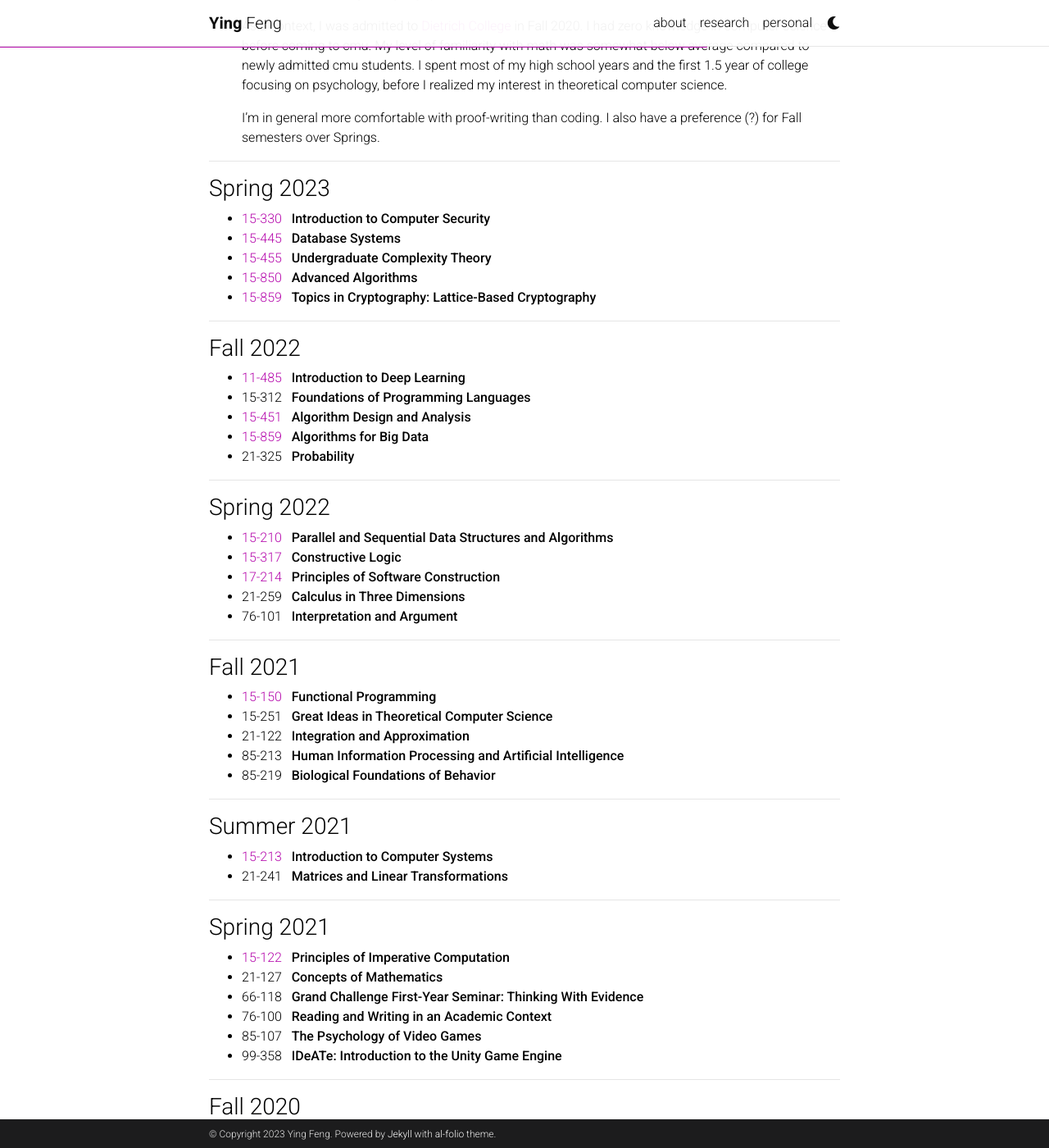
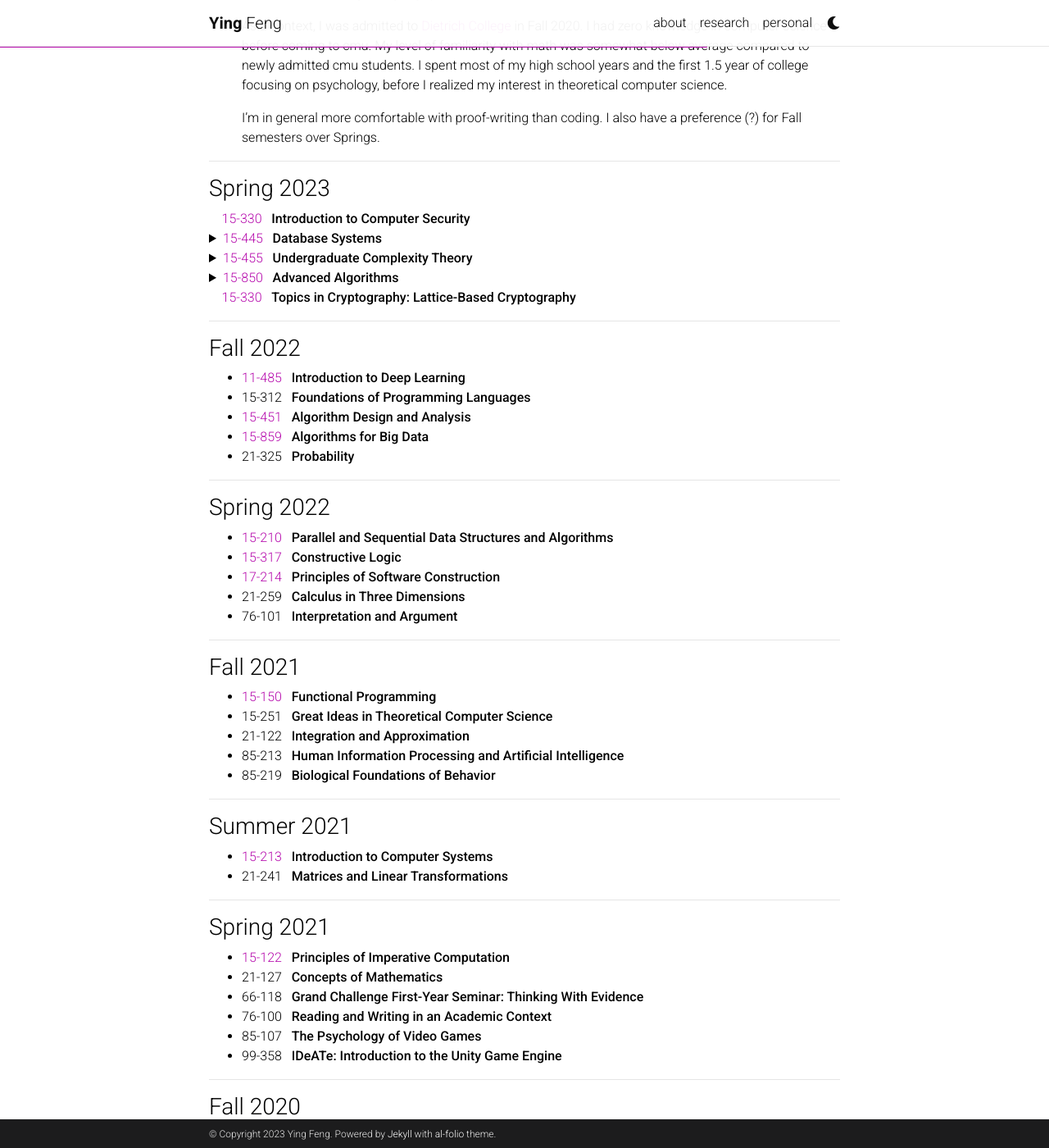
Before and after one commit to YinggggFeng/YinggggFeng.github.io, a Jekyll site: the page built from _posts/2023-05-10-courses.md, in a window 1280 px wide and 1400 px high, scrolled down 373 px. Shown: the whole window at 82% size. Built offline with Jekyll 4.4.1, drawn with Linux system fonts in a browser that asks for light colours; comment, search, counter and statistics services are not loaded; a style sheet for code colours, icons or effects is not loaded.

```diff
--- a/_layouts/page.html
+++ b/_layouts/page.html
@@ -13,4 +13,10 @@ layout: default
             {{ content }}
           </article>
 
+          <style>
+            .nobullet li {
+              list-style-type: none;
+            }
+          </style>
+
         </div>
--- a/_posts/2023-05-10-courses.md
+++ b/_posts/2023-05-10-courses.md
@@ -20,12 +20,44 @@ Feel free to contact me regarding any questions about these courses.
 ---
 
 ### Spring 2023
+<nobr>
+&nbsp; &nbsp; <a href="https://www.andrew.cmu.edu/course/18-330/2023s/">15-330</a> &nbsp; <strong>Introduction to Computer Security</strong>
 
-- [15-330](https://www.andrew.cmu.edu/course/18-330/2023s/) &nbsp; **Introduction to Computer Security**
-- [15-445](https://15445.courses.cs.cmu.edu/spring2023/) &nbsp; **Database Systems**
-- [15-455](https://www.cs.cmu.edu/~15455/index.html) &nbsp; **Undergraduate Complexity Theory**
-- [15-850](https://www.cs.cmu.edu/~15850/) &nbsp; **Advanced Algorithms**
-- [15-859](https://sites.google.com/view/cs15-859winter2023/home?authuser=0) &nbsp; **Topics in Cryptography: Lattice-Based Cryptography**
+<details>
+  <summary>
+
+  <a href="https://15445.courses.cs.cmu.edu/spring2023/">15-445</a> &nbsp; <strong>Database Systems</strong>
+  </summary>
+
+  <ul>
+    <li>text</li>
+  </ul>
+</details>
+
+<details>
+  <summary>
+
+  <a href="https://www.cs.cmu.edu/~15455/index.html">15-455</a> &nbsp; <strong>Undergraduate Complexity Theory</strong>
+  </summary>
+
+  <ul>
+    <li>text</li>
+  </ul>
+</details>
+
+<details>
+  <summary>
+
+  <a href="https://www.cs.cmu.edu/~15850/">15-850</a> &nbsp; <strong>Advanced Algorithms</strong>
+  </summary>
+
+  <ul>
+    <li>text</li>
+  </ul>
+</details>
+
+&nbsp; &nbsp; <a href="https://sites.google.com/view/cs15-859winter2023/home?authuser=0">15-330</a> &nbsp; <strong>Topics in Cryptography: Lattice-Based Cryptography</strong>
+</nobr>
 
 ---
 
@@ -84,7 +116,6 @@ Feel free to contact me regarding any questions about these courses.
 - 79-104 &nbsp; **Global Histories: History of Democracy**
 - 80-212 &nbsp; **Arguments and Logical Analysis**
 - 85-102 &nbsp; **Introduction to Psychology**
-
 
 <!-- ### Fall 2022
 {: .first-course-item #course15859CC }
```
